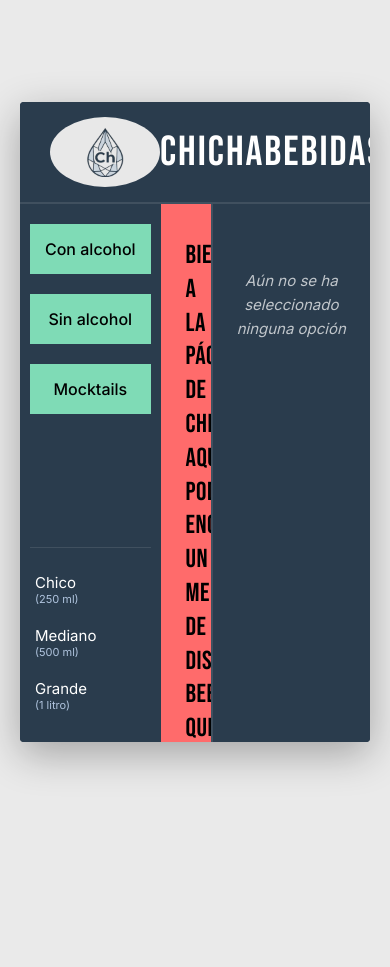
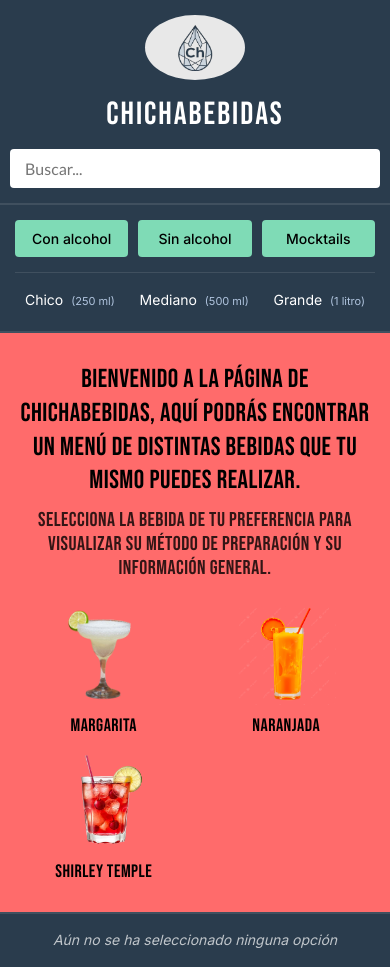
Before and after one commit to EdsonJC1604/Chichabebidas, a plain HTML site: page index.html in a window 390 px wide. Before the commit the page ends 844 px from the top, so only its background shows below. Drawn offline with Linux system fonts and the light colour scheme.

Commit message:
Add files via upload

```diff
--- a/style.css
+++ b/style.css
@@ -22,20 +22,21 @@ body {
     justify-content: center;
     align-items: center;
     min-height: 100vh;
-    padding: 20px;
+    padding: 10px;
 }
 
-/* Contenedor estructural del marco simulado */
+/* CONTENEDOR PRINCIPAL RESPONSIVO */
 .app-container {
     width: 100%;
-    max-width: 1024px;
-    height: 640px;
+    max-width: 1100px;
+    min-height: 640px;
+    height: auto; /* Permite crecer si el contenido lo requiere en móviles */
     background-color: var(--azul-acero-oscuro);
     display: flex;
     flex-direction: column;
     overflow: hidden;
     box-shadow: 0 12px 40px rgba(0,0,0,0.3);
-    border-radius: 4px;
+    border-radius: 8px;
 }
 
 /* ESTRUCTURA DEL ENCABEZADO */
@@ -43,9 +44,11 @@ body {
     display: flex;
     align-items: center;
     justify-content: space-between;
-    padding: 15px 30px;
+    padding: 15px 20px;
     background-color: var(--azul-acero-oscuro);
     border-bottom: 2px solid rgba(255, 255, 255, 0.1);
+    flex-wrap: wrap; /* Permite bajar elementos si no caben */
+    gap: 15px;
 }
 
 .logo-back-btn {
@@ -60,10 +63,9 @@ body {
     transform: scale(1.05);
 }
 
-/* Diseño de la elipse plata cromado para el Logo */
 .logo-ellipse {
-    width: 110px;
-    height: 70px;
+    width: 100px;
+    height: 65px;
     background-color: var(--plata-cromado);
     border-radius: 50%;
     display: flex;
@@ -81,16 +83,18 @@ body {
 
 .main-title {
     font-family: 'Bebas Neue', sans-serif;
-    font-size: 42px;
+    font-size: 36px;
     letter-spacing: 2px;
     color: var(--blanco);
     font-weight: 400;
+    text-align: center;
 }
 
 /* Barra de Búsqueda */
 .search-container {
     position: relative;
-    width: 220px;
+    width: 100%;
+    max-width: 220px;
 }
 
 #search-input {
@@ -99,8 +103,8 @@ body {
     font-family: 'Lato', sans-serif;
     font-size: 16px;
     border: none;
-    border-radius: 0;
     outline: none;
+    border-radius: 4px;
 }
 
 .search-dropdown {
@@ -129,40 +133,42 @@ body {
     background-color: #f0f0f0;
 }
 
-/* CONTENEDORES INTERNOS */
+/* CONTENEDOR DE CONTENIDO (Escritorio por defecto) */
 .main-content {
     display: flex;
     flex: 1;
-    overflow: hidden;
+    flex-direction: row;
 }
 
 /* MENÚ IZQUIERDO */
 .sidebar-left {
-    width: 160px;
+    width: 180px;
     display: flex;
     flex-direction: column;
     justify-content: space-between;
-    padding: 20px 10px;
+    padding: 20px 15px;
     background-color: var(--azul-acero-oscuro);
+    gap: 20px;
 }
 
 .category-buttons {
     display: flex;
     flex-direction: column;
-    gap: 20px;
+    gap: 15px;
 }
 
 .category-btn {
     background-color: var(--acento-menta);
     color: var(--negro-texto);
     border: none;
-    padding: 15px 10px;
+    padding: 12px 10px;
     font-family: 'Inter', sans-serif;
     font-weight: 500;
-    font-size: 16px;
+    font-size: 15px;
     cursor: pointer;
     text-align: center;
-    transition: background-color 0.2s;
+    border-radius: 4px;
+    transition: background-color 0.2s, transform 0.1s;
 }
 
 .category-btn:hover, .category-btn.active {
@@ -175,17 +181,19 @@ body {
     flex-direction: column;
     border-top: 1px solid rgba(255,255,255,0.1);
     padding-top: 15px;
+    gap: 5px;
 }
 
 .size-btn {
     background: transparent;
     color: var(--blanco);
     border: none;
-    padding: 10px 5px;
+    padding: 8px 5px;
     font-family: 'Inter', sans-serif;
-    font-size: 15px;
+    font-size: 14px;
     cursor: pointer;
     text-align: left;
+    border-radius: 4px;
     transition: background 0.2s;
 }
 
@@ -204,7 +212,7 @@ body {
 .center-panel {
     flex: 1;
     background-color: var(--acento-coral);
-    padding: 35px 25px;
+    padding: 30px 20px;
     display: flex;
     flex-direction: column;
     color: var(--negro-texto);
@@ -213,7 +221,7 @@ body {
 
 .welcome-text {
     text-align: center;
-    margin-bottom: 35px;
+    margin-bottom: 25px;
 }
 
 .welcome-text .headline {
@@ -221,23 +229,24 @@ body {
     font-size: 26px;
     letter-spacing: 0.5px;
     line-height: 1.3;
-    margin-bottom: 15px;
+    margin-bottom: 10px;
 }
 
 .welcome-text .subheadline {
     font-family: 'Bebas Neue', sans-serif;
-    font-size: 22px;
+    font-size: 20px;
     letter-spacing: 0.5px;
     color: rgba(0,0,0,0.8);
 }
 
 .drinks-grid {
-    display: flex;
-    justify-content: center;
-    gap: 30px;
-    margin-top: auto;
-    margin-bottom: auto;
-    flex-wrap: wrap;
+    display: grid;
+    grid-template-columns: repeat(auto-fit, minmax(110px, 1fr));
+    gap: 25px;
+    justify-items: center;
+    align-items: center;
+    margin: auto 0;
+    width: 100%;
 }
 
 .drink-item-btn {
@@ -249,6 +258,7 @@ body {
     align-items: center;
     gap: 10px;
     transition: transform 0.2s;
+    width: 100%;
 }
 
 .drink-item-btn:hover {
@@ -256,16 +266,17 @@ body {
 }
 
 .drink-item-btn img {
-    height: 110px;
+    height: 100px;
     width: auto;
     object-fit: contain;
 }
 
 .drink-item-btn span {
     font-family: 'Bebas Neue', sans-serif;
-    font-size: 20px;
+    font-size: 18px;
     letter-spacing: 0.5px;
     color: var(--negro-texto);
+    text-align: center;
 }
 
 /* BARRA LATERAL DERECHA INFORMATIVA */
@@ -280,34 +291,165 @@ body {
 
 #info-status-panel {
     font-family: 'Inter', sans-serif;
-    font-size: 15px;
+    font-size: 14px;
     color: var(--blanco);
     line-height: 1.6;
-    text-align: left;
 }
 
 .status-empty {
     font-style: italic;
     opacity: 0.7;
-    margin-top: 40px;
-    text-align: center !important;
+    margin-top: 20px;
+    text-align: center;
 }
 
-/* Ficha técnica interna */
+/* Ficha técnica interna responsiva */
+.drink-detail-view {
+    width: 100%;
+    display: flex;
+    flex-direction: row;
+    gap: 25px;
+    align-items: flex-start;
+    text-align: left;
+}
+
+.drink-detail-view img {
+    width: 180px;
+    height: auto;
+    border-radius: 6px;
+    box-shadow: 0 6px 15px rgba(0,0,0,0.25);
+}
+
 .drink-detail-view h2 {
     font-family: 'Bebas Neue', sans-serif;
-    font-size: 38px;
-    margin-bottom: 15px;
+    font-size: 34px;
+    margin-bottom: 12px;
     letter-spacing: 1px;
 }
 
 .drink-detail-view p {
     font-family: 'Lato', sans-serif;
-    font-size: 17px;
-    line-height: 1.6;
+    font-size: 16px;
+    line-height: 1.5;
     font-weight: 400;
 }
 
 .hidden {
     display: none !important;
 }
+
+
+/* ==========================================================================
+   MEDIA QUERIES PARA ADAPTACIÓN (TABLETAS Y CELULARES)
+   ========================================================================== */
+
+/* 1. TABLETAS (Pantallas menores a 850px) */
+@media (max-width: 850px) {
+    .main-content {
+        flex-direction: column; /* Apila las barras laterales arriba y abajo */
+    }
+
+    .sidebar-left {
+        width: 100%;
+        flex-direction: row; /* Coloca categorías y tamaños uno al lado del otro */
+        padding: 15px;
+        border-bottom: 2px solid rgba(255, 255, 255, 0.1);
+    }
+
+    .category-buttons {
+        flex-direction: row; /* Botones en fila horizontal */
+        flex-wrap: wrap;
+        gap: 10px;
+    }
+
+    .size-selector-container {
+        flex-direction: row;
+        border-top: none;
+        border-left: 1px solid rgba(255,255,255,0.2);
+        padding-top: 0;
+        padding-left: 15px;
+        align-items: center;
+    }
+
+    .size-btn .ml-label {
+        display: inline; /* En tabletas muestra el texto en una sola línea */
+        margin-left: 4px;
+    }
+
+    .sidebar-right {
+        width: 100%;
+        border-left: none;
+        border-top: 2px solid rgba(255, 255, 255, 0.1);
+        padding: 15px;
+    }
+
+    .status-empty {
+        margin-top: 0;
+    }
+}
+
+/* 2. CELULARES (Pantallas menores a 550px) */
+@media (max-width: 550px) {
+    body {
+        padding: 0; /* Aprovecha al 100% la pantalla del celular */
+    }
+
+    .app-container {
+        border-radius: 0; /* Quita los bordes redondeados en teléfonos */
+    }
+
+    .main-header {
+        flex-direction: column; /* Centra todo verticalmente en la cabecera */
+        align-items: center;
+        padding: 15px 10px;
+    }
+
+    .main-title {
+        font-size: 32px;
+    }
+
+    .search-container {
+        max-width: 100%; /* El buscador ocupa todo el ancho disponible */
+    }
+
+    .sidebar-left {
+        flex-direction: column; /* Vuelve a vertical en celulares pequeños para que no se amontone */
+        gap: 15px;
+    }
+
+    .category-buttons {
+        width: 100%;
+    }
+
+    .category-btn {
+        flex: 1;
+        min-width: 100px;
+        font-size: 14px;
+        padding: 10px 5px;
+    }
+
+    .size-selector-container {
+        border-left: none;
+        border-top: 1px solid rgba(255,255,255,0.1);
+        padding-left: 0;
+        padding-top: 10px;
+        width: 100%;
+        justify-content: space-around;
+    }
+
+    /* Ajuste de la Ficha Técnica en Móviles */
+    .drink-detail-view {
+        flex-direction: column; /* La imagen se posiciona arriba de la descripción */
+        align-items: center;
+        text-align: center;
+    }
+
+    .drink-detail-view img {
+        width: 150px; /* Reduce un poco el tamaño de la foto */
+    }
+
+    .drinks-grid {
+        grid-template-columns: repeat(2, 1fr); /* Dos columnas de bebidas fijas en celular */
+        gap: 15px;
+    }
+}
```
